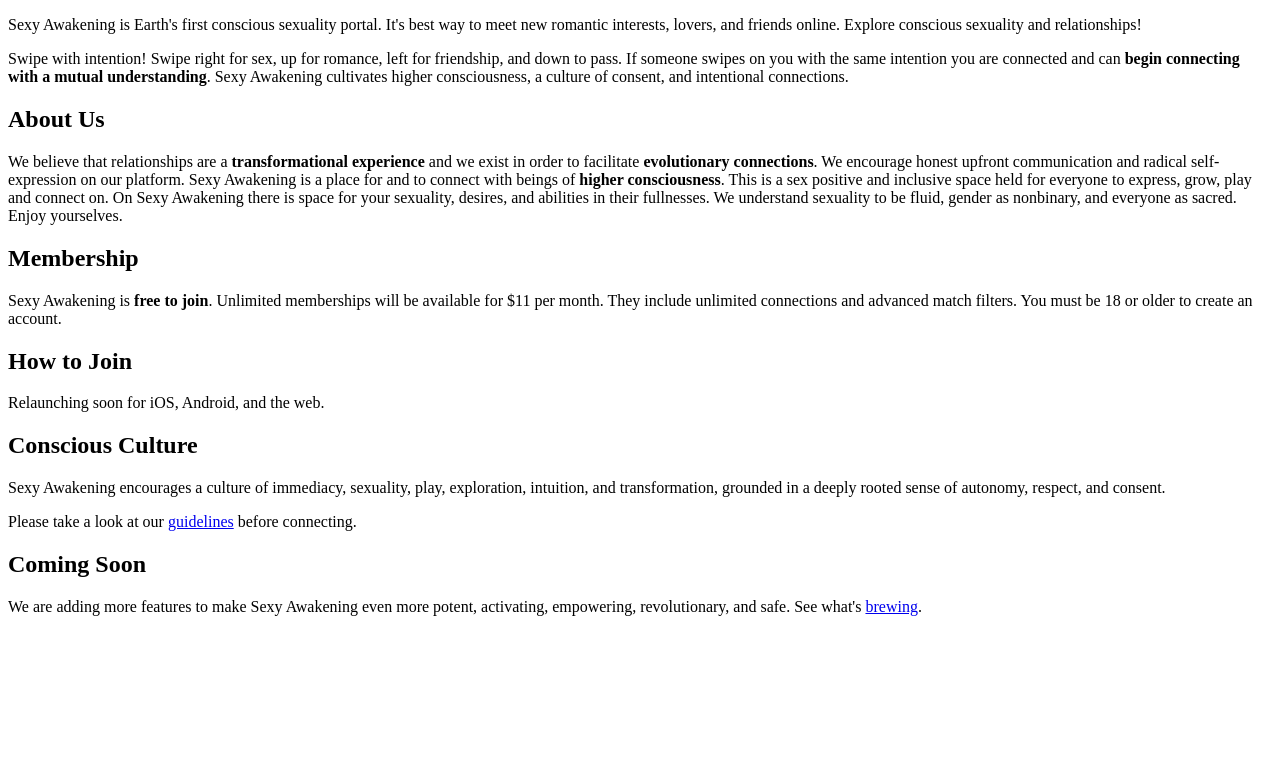
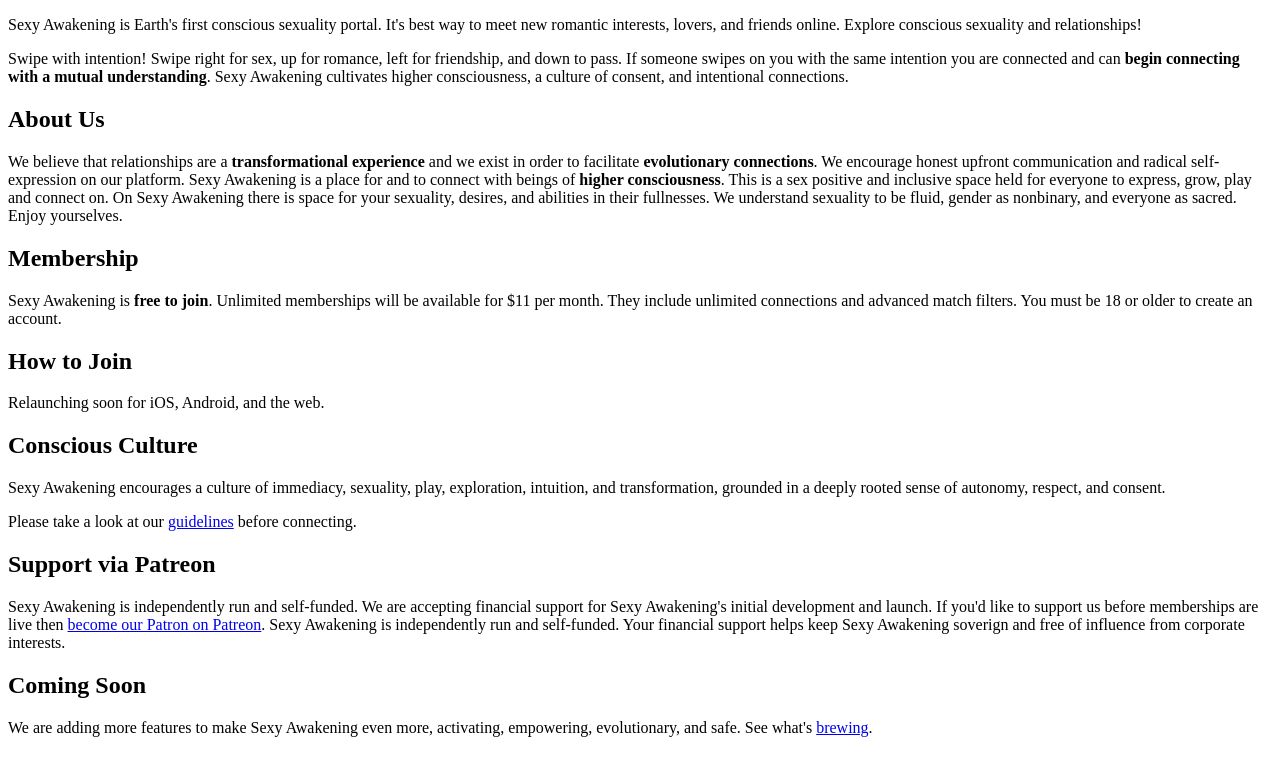
Before and after one commit to russjwells/sexy-awakening-website, a Gatsby site: page / in a window 1280 px wide. Built offline with nearby package versions, Linux system fonts and the light colour scheme; Gatsby itself is replaced by a stand-in of ours.

Commit message:
added patreon link and changed copy

```diff
--- a/src/pages/index.js
+++ b/src/pages/index.js
@@ -15,8 +15,10 @@
     <h2>Conscious Culture</h2>
     <p>Sexy Awakening encourages a culture of immediacy, sexuality, play, exploration, intuition, and transformation, grounded in a deeply rooted sense of autonomy, respect, and consent.</p>
     <p>Please take a look at our <Link to="/guidelines/">guidelines</Link> before connecting.</p>
+    <h2>Support via Patreon</h2>
+    <p>Sexy Awakening is independently run and self-funded. We are accepting financial support for Sexy Awakening's initial development and launch. If you'd like to support us before memberships are live then <a href="https://www.patreon.com/sexyawakening">become our Patron on Patreon</a>. Sexy Awakening is independently run and self-funded. Your financial support helps keep Sexy Awakening soverign and free of influence from corporate interests.</p>
     <h2>Coming Soon</h2>
-    <p>We are adding more features to make Sexy Awakening even more potent, activating, empowering, revolutionary, and safe. See what's <Link to="/coming-soon/">brewing</Link>.</p>
+    <p>We are adding more features to make Sexy Awakening even more, activating, empowering, evolutionary, and safe. See what's <Link to="/coming-soon/">brewing</Link>.</p>
   </div>
 )
 
```
